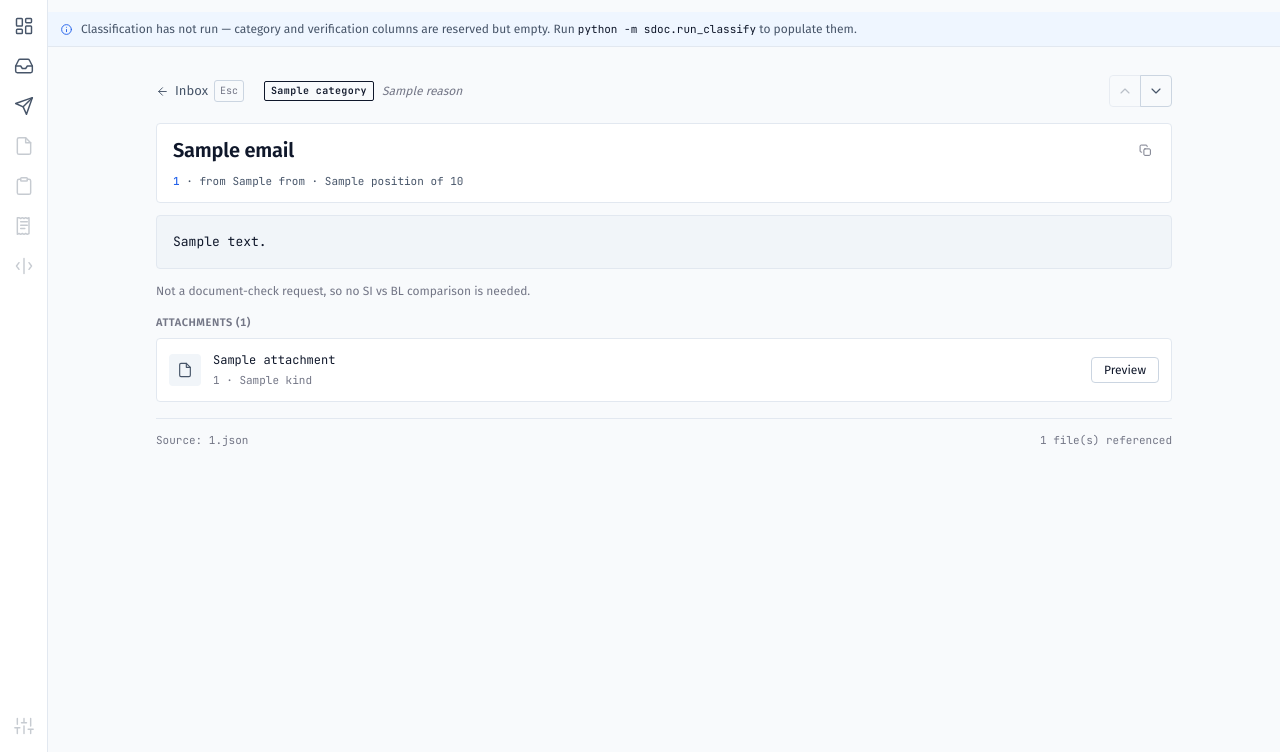
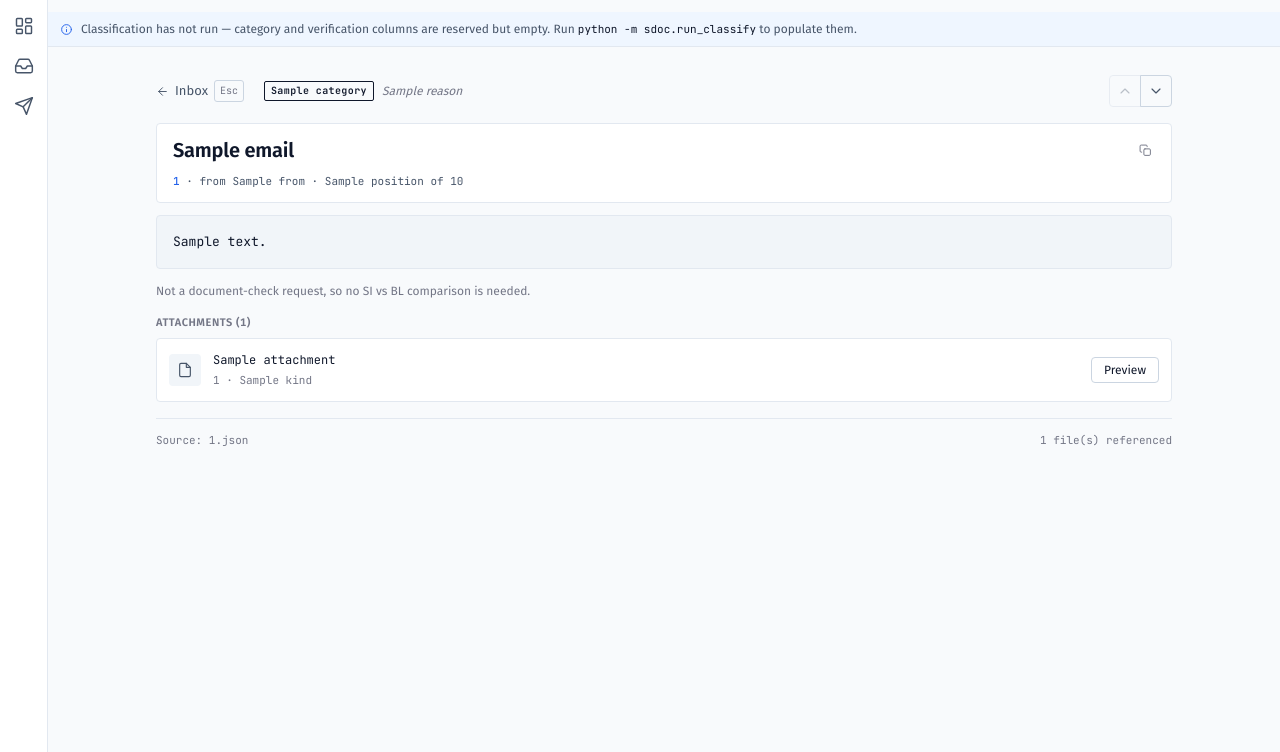
Before and after one commit to Jessechuo/hackathon3in1, a Python web app: template sdoc/web/templates/email.html in a window 1280 px wide. Shown: the part 48-800 px from the top of the page. Run offline with Jinja, Linux system fonts and the light colour scheme; the template is opened without the code that fills it: most values are stand-ins (such as "Sample title", 1, 10 or a date in 2020).

Commit message:
chore: the rail shows only the three sections that exist
Five greyed-out icons sat in the rail - Bills of Lading, Shipping
Instructions, Customs and Invoices, Discrepancy Log and Settings - each
titled 'not built yet'. They came with the original design mockup and
never got built. A disabled icon beside working links is a promise the app
does not keep, and it made the rail look busier than the product is.

The rail is now Overview, Triage Queue and Send an email, which is
everything there is. The CSS that only existed to grey out the
placeholders goes with them.

```diff
--- a/sdoc/web/templates/base.html
+++ b/sdoc/web/templates/base.html
@@ -246,14 +246,13 @@ aside.rail {
   padding:var(--md) 0;
 }
 .rail nav { display:flex; flex-direction:column; gap:var(--xs); }
-.rail a, .rail span.item {
+.rail a {
   width:36px; height:36px; border-radius:var(--r-ctl);
   display:flex; align-items:center; justify-content:center;
   color:var(--fg-muted); transition:background var(--t), color var(--t);
 }
 .rail a:hover { background:var(--l2); color:var(--fg); }
 .rail a[aria-current="page"] { background:var(--primary); color:var(--on-primary); }
-.rail span.item { opacity:.3; cursor:not-allowed; }
 
 .shell { padding-left:var(--rail); padding-top:var(--head); }
 
@@ -404,13 +403,8 @@ aside.rail {
   <nav aria-label="Sections">
     <a href="/dashboard" aria-current="{{ 'page' if page == 'dashboard' else 'false' }}" title="Overview"><svg class="ico ico-lg"><use href="#i-grid"/></svg><span class="vh">Overview</span></a>
     <a href="/" aria-current="{{ 'page' if page == 'inbox' else 'false' }}" title="Triage Queue"><svg class="ico ico-lg"><use href="#i-inbox"/></svg><span class="vh">Triage Queue</span></a>
-    <a href="/compose" aria-current="{{ 'page' if page == 'compose' else 'false' }}" title="New email"><svg class="ico ico-lg"><use href="#i-send"/></svg><span class="vh">New email</span></a>
-    <span class="item" title="Bills of Lading — not built yet"><svg class="ico ico-lg"><use href="#i-doc"/></svg></span>
-    <span class="item" title="Shipping Instructions — not built yet"><svg class="ico ico-lg"><use href="#i-clip-board"/></svg></span>
-    <span class="item" title="Customs &amp; Invoices — not built yet"><svg class="ico ico-lg"><use href="#i-receipt"/></svg></span>
-    <span class="item" title="Discrepancy Log — not built yet"><svg class="ico ico-lg"><use href="#i-diff"/></svg></span>
+    <a href="/compose" aria-current="{{ 'page' if page == 'compose' else 'false' }}" title="Send an email"><svg class="ico ico-lg"><use href="#i-send"/></svg><span class="vh">Send an email</span></a>
   </nav>
-  <span class="item" title="Settings — not built yet"><svg class="ico ico-lg"><use href="#i-tune"/></svg></span>
 </aside>
 
 <div class="shell">
```
Also changed, not shown: tests/test_web.py (+12 -0 lines), README.md.
